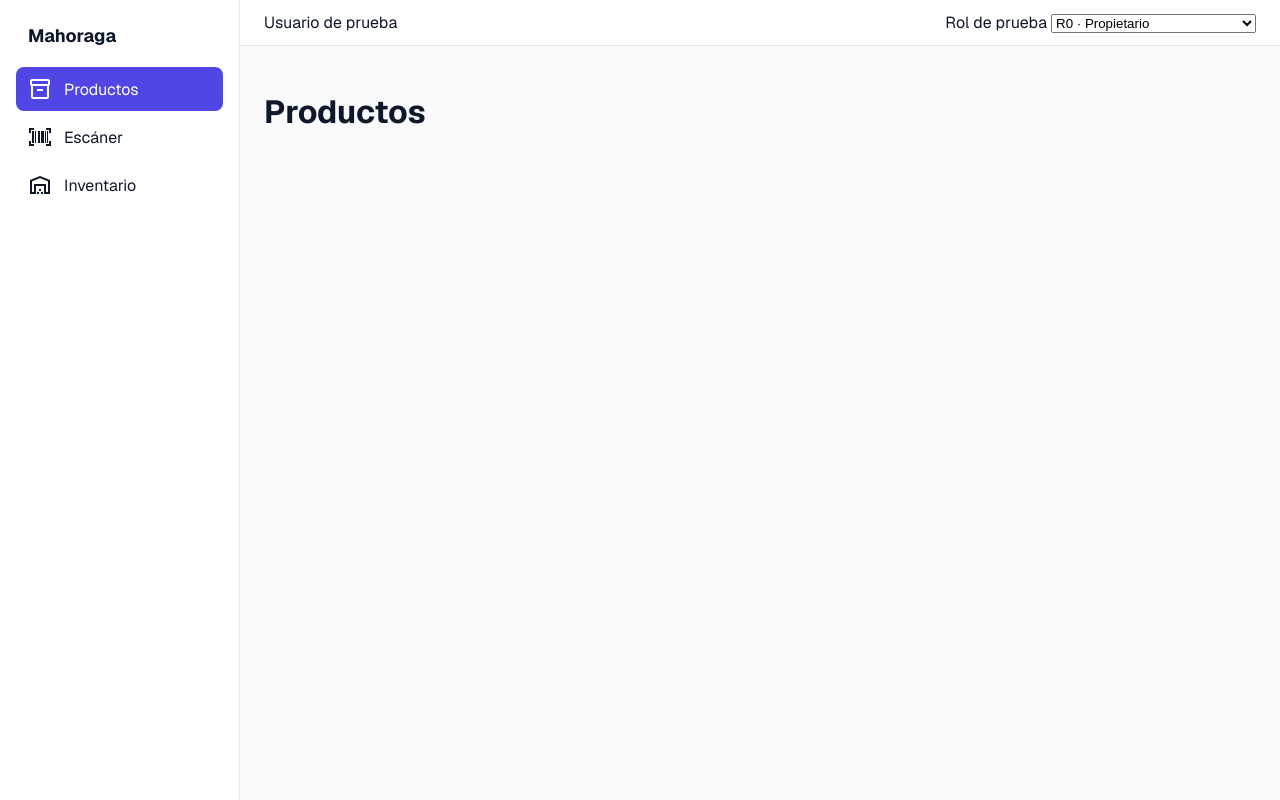
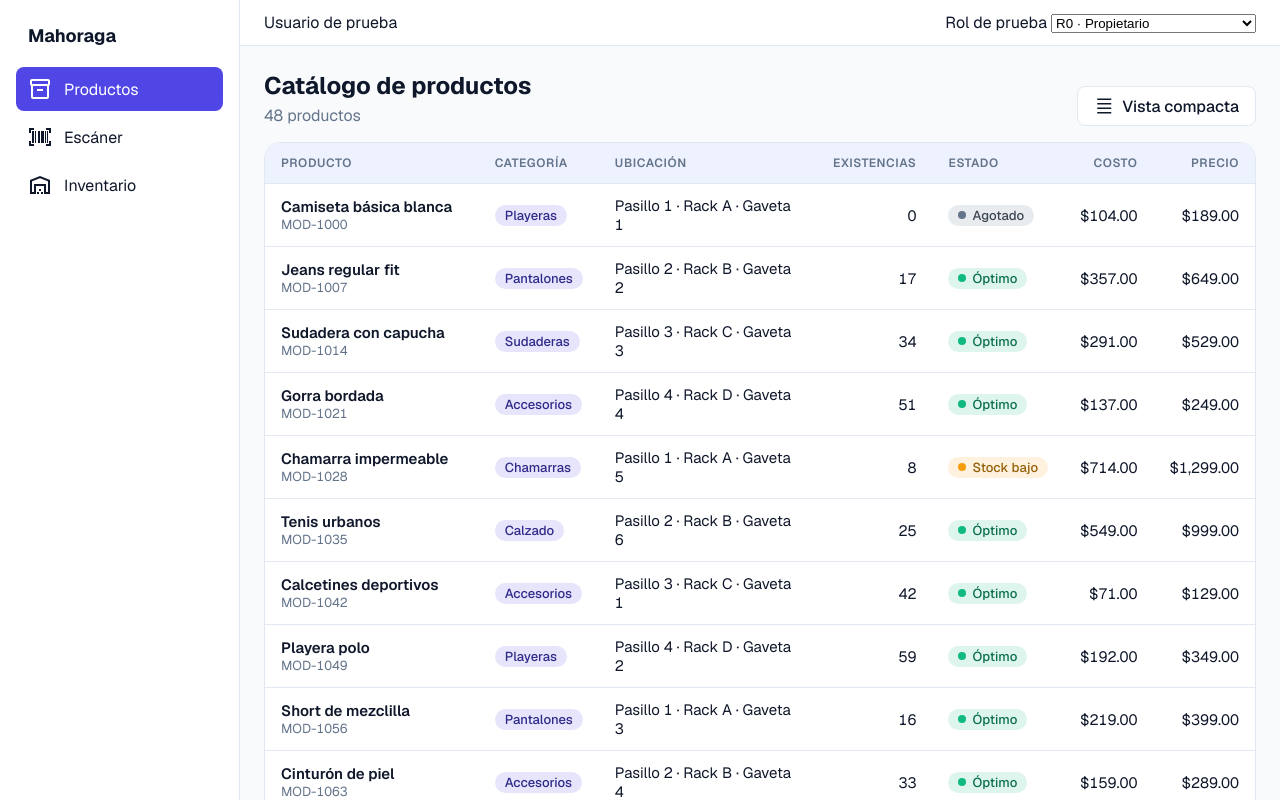
Before and after one commit to IkerSolis/Inventario-Mahoraga-Requiem--GPS, a React (Vite) app: page /productos in a window 1280 px wide. Shown: the top 800 px of the page. Built offline with nearby package versions, Linux system fonts and the light colour scheme.

Commit message:
Productos: tabla con datos simulados, paginación y costo según permiso

```diff
--- a/src/Layout.jsx
+++ b/src/Layout.jsx
@@ -43,7 +43,8 @@ export default function Layout() {
           )}
         </header>
         <main className="layout-principal">
-          <Outlet />
+          {/* key={rol}: al cambiar de rol la página se monta de nuevo y vuelve a pedir sus datos, como tras un nuevo inicio de sesión */}
+          <Outlet key={rol} />
         </main>
       </div>
     </div>
--- /dev/null
+++ b/src/api/mock/productos.js
@@ -0,0 +1,64 @@
+// Simula los endpoints de productos con datos en memoria.
+import { tienePermiso } from './sesion.js'
+
+const base = [
+  { nombre: 'Camiseta básica blanca', categoria: 'Playeras', marca: 'Norte', unidad: 'pieza', precio: 189 },
+  { nombre: 'Jeans regular fit', categoria: 'Pantalones', marca: 'Denim Co', unidad: 'pieza', precio: 649 },
+  { nombre: 'Sudadera con capucha', categoria: 'Sudaderas', marca: 'Norte', unidad: 'pieza', precio: 529 },
+  { nombre: 'Gorra bordada', categoria: 'Accesorios', marca: 'Urbana', unidad: 'pieza', precio: 249 },
+  { nombre: 'Chamarra impermeable', categoria: 'Chamarras', marca: 'Andes', unidad: 'pieza', precio: 1299 },
+  { nombre: 'Tenis urbanos', categoria: 'Calzado', marca: 'Paso', unidad: 'par', precio: 999 },
+  { nombre: 'Calcetines deportivos', categoria: 'Accesorios', marca: 'Paso', unidad: 'paquete', precio: 129 },
+  { nombre: 'Playera polo', categoria: 'Playeras', marca: 'Urbana', unidad: 'pieza', precio: 349 },
+  { nombre: 'Short de mezclilla', categoria: 'Pantalones', marca: 'Denim Co', unidad: 'pieza', precio: 399 },
+  { nombre: 'Cinturón de piel', categoria: 'Accesorios', marca: 'Andes', unidad: 'pieza', precio: 289 },
+  { nombre: 'Bota de trabajo', categoria: 'Calzado', marca: 'Andes', unidad: 'par', precio: 1499 },
+  { nombre: 'Chaleco acolchado', categoria: 'Chamarras', marca: 'Norte', unidad: 'pieza', precio: 799 },
+]
+
+const STOCK_MINIMO = 10
+
+// El backend calcula el estado de stock en la consulta comparando contra el mínimo; aquí lo imitamos
+function calcularEstadoStock(existencias, minimo) {
+  if (existencias === 0) return 'agotado'
+  if (existencias < minimo) return 'bajo'
+  return 'disponible'
+}
+
+const productos = Array.from({ length: 48 }, (_, i) => {
+  const b = base[i % base.length]
+  const existencias = (i * 17) % 60
+  return {
+    id: i + 1,
+    sku: `MOD-${String(1000 + i * 7)}`,
+    nombre: i < base.length ? b.nombre : `${b.nombre} ${Math.floor(i / base.length) + 1}`,
+    categoria: b.categoria,
+    marca: b.marca,
+    unidad: b.unidad,
+    precioCompra: Math.round(b.precio * 0.55),
+    precioVenta: b.precio,
+    existencias,
+    stockMinimo: STOCK_MINIMO,
+    estadoStock: calcularEstadoStock(existencias, STOCK_MINIMO),
+    ubicacion: { pasillo: (i % 4) + 1, rack: 'ABCD'[i % 4], gaveta: (i % 6) + 1 },
+  }
+})
+
+function esperar(datos) {
+  return new Promise((resolver) => setTimeout(() => resolver(datos), 300))
+}
+
+// Igual que el servidor: sin costs.read el costo no viaja en la respuesta
+function quitarCostoSiNoPuede(producto) {
+  if (tienePermiso('costs.read')) return producto
+  const { precioCompra, ...sinCosto } = producto
+  return sinCosto
+}
+
+export function listarProductos({ pagina = 1, porPagina = 25 } = {}) {
+  const inicio = (pagina - 1) * porPagina
+  return esperar({
+    elementos: productos.slice(inicio, inicio + porPagina).map(quitarCostoSiNoPuede),
+    total: productos.length,
+  })
+}
--- a/src/api/mock/sesion.js
+++ b/src/api/mock/sesion.js
@@ -67,7 +67,15 @@ export const PERMISOS_POR_ROL = {
   ],
 }
 
-export function obtenerSesion(rol = 'R0') {
+// Hace las veces de la cookie de sesión: los otros mocks preguntan aquí qué puede el usuario actual
+let rolActual = 'R0'
+
+export function tienePermiso(permiso) {
+  return PERMISOS_POR_ROL[rolActual].includes(permiso)
+}
+
+export function obtenerSesion(rol = rolActual) {
+  rolActual = rol
   const sesion = {
     usuario: { nombre: 'Usuario de prueba' },
     rol,
--- /dev/null
+++ b/src/api/productos.js
@@ -0,0 +1,14 @@
+import { pedir, usarMock } from './cliente.js'
+import * as mock from './mock/productos.js'
+
+// Contrato provisional (falta confirmarlo con Backend 2):
+// GET /api/productos?pagina=1&porPagina=25 → { elementos: [producto, ...], total }
+// producto: { id, sku, nombre, categoria, marca, unidad, precioCompra, precioVenta,
+//             existencias, stockMinimo, estadoStock: 'disponible' | 'bajo' | 'agotado',
+//             ubicacion: { pasillo, rack, gaveta } }
+// Sin el permiso costs.read el servidor no debería mandar precioCompra.
+export function listarProductos({ pagina, porPagina }) {
+  if (usarMock) return mock.listarProductos({ pagina, porPagina })
+  const parametros = new URLSearchParams({ pagina, porPagina })
+  return pedir(`/productos?${parametros}`)
+}
--- /dev/null
+++ b/src/modulos/productos/ProductosPage.css
@@ -0,0 +1,31 @@
+.productos-encabezado {
+  display: flex;
+  flex-wrap: wrap;
+  justify-content: space-between;
+  align-items: flex-end;
+  gap: 1rem;
+  margin-bottom: 1rem;
+}
+
+.productos-encabezado h1 {
+  margin: 0;
+}
+
+.productos-total {
+  margin: 0.25rem 0 0;
+  color: var(--color-texto-suave);
+}
+
+.productos-error {
+  color: color-mix(in srgb, var(--color-critico) 75%, black);
+}
+
+.producto-nombre {
+  font-weight: 600;
+}
+
+.producto-sku {
+  color: var(--color-texto-suave);
+  font-size: 0.8125rem;
+  font-variant-numeric: tabular-nums;
+}
--- a/src/modulos/productos/ProductosPage.jsx
+++ b/src/modulos/productos/ProductosPage.jsx
@@ -1,3 +1,130 @@
+import { useEffect, useState } from 'react'
+import { listarProductos } from '../../api/productos.js'
+import { usePuede } from '../../auth/usePuede.js'
+import Badge from '../../components/Badge.jsx'
+import Boton from '../../components/Boton.jsx'
+import Paginacion from '../../components/Paginacion.jsx'
+import Tabla from '../../components/Tabla.jsx'
+import './ProductosPage.css'
+
+const ESTADOS_STOCK = {
+  disponible: { tono: 'optimo', texto: 'Óptimo' },
+  bajo: { tono: 'alerta', texto: 'Stock bajo' },
+  agotado: { tono: 'neutro', texto: 'Agotado' },
+}
+
+const formatoDinero = new Intl.NumberFormat('es-MX', { style: 'currency', currency: 'MXN' })
+
 export default function ProductosPage() {
-  return <h1>Productos</h1>
+  const puede = usePuede()
+  const [pagina, setPagina] = useState(1)
+  const [porPagina, setPorPagina] = useState(25)
+  const [compacta, setCompacta] = useState(false)
+  const [datos, setDatos] = useState(null)
+  const [cargando, setCargando] = useState(true)
+  const [error, setError] = useState(null)
+
+  useEffect(() => {
+    // Si cambian de página rápido, ignoramos la respuesta vieja que llegue tarde
+    let vigente = true
+    setCargando(true)
+    setError(null)
+    listarProductos({ pagina, porPagina })
+      .then((respuesta) => {
+        if (vigente) setDatos(respuesta)
+      })
+      .catch((e) => {
+        if (vigente) setError(e.message)
+      })
+      .finally(() => {
+        if (vigente) setCargando(false)
+      })
+    return () => {
+      vigente = false
+    }
+  }, [pagina, porPagina])
+
+  const columnas = [
+    {
+      clave: 'nombre',
+      titulo: 'Producto',
+      render: (p) => (
+        <>
+          <div className="producto-nombre">{p.nombre}</div>
+          <div className="producto-sku">{p.sku}</div>
+        </>
+      ),
+    },
+    { clave: 'categoria', titulo: 'Categoría', render: (p) => <Badge tono="info">{p.categoria}</Badge> },
+    {
+      clave: 'ubicacion',
+      titulo: 'Ubicación',
+      render: (p) => `Pasillo ${p.ubicacion.pasillo} · Rack ${p.ubicacion.rack} · Gaveta ${p.ubicacion.gaveta}`,
+    },
+    { clave: 'existencias', titulo: 'Existencias', alinear: 'derecha' },
+    {
+      clave: 'estadoStock',
+      titulo: 'Estado',
+      render: (p) => {
+        const estado = ESTADOS_STOCK[p.estadoStock]
+        return <Badge tono={estado.tono} punto>{estado.texto}</Badge>
+      },
+    },
+    // Solo la UI la oculta; el servidor es quien decide si manda el costo
+    puede('costs.read') && {
+      clave: 'precioCompra',
+      titulo: 'Costo',
+      alinear: 'derecha',
+      render: (p) => (p.precioCompra == null ? '—' : formatoDinero.format(p.precioCompra)),
+    },
+    {
+      clave: 'precioVenta',
+      titulo: 'Precio',
+      alinear: 'derecha',
+      render: (p) => formatoDinero.format(p.precioVenta),
+    },
+  ].filter(Boolean)
+
+  return (
+    <section>
+      <header className="productos-encabezado">
+        <div>
+          <h1>Catálogo de productos</h1>
+          {datos && <p className="productos-total cifra">{datos.total.toLocaleString('es-MX')} productos</p>}
+        </div>
+        <Boton
+          variante="secundario"
+          icono={compacta ? 'density_medium' : 'density_small'}
+          aria-pressed={compacta}
+          onClick={() => setCompacta(!compacta)}
+        >
+          {compacta ? 'Vista normal' : 'Vista compacta'}
+        </Boton>
+      </header>
+
+      {error && <p role="alert" className="productos-error">No se pudieron cargar los productos: {error}</p>}
+      {cargando && !datos && <p>Cargando productos…</p>}
+
+      {datos && (
+        <div aria-busy={cargando}>
+          <Tabla
+            columnas={columnas}
+            filas={datos.elementos}
+            compacta={compacta}
+            mensajeVacio="No hay productos registrados."
+          />
+          <Paginacion
+            pagina={pagina}
+            porPagina={porPagina}
+            totalElementos={datos.total}
+            onCambiar={setPagina}
+            onCambiarPorPagina={(n) => {
+              setPorPagina(n)
+              setPagina(1)
+            }}
+          />
+        </div>
+      )}
+    </section>
+  )
 }
```
Also changed, not shown: 1 other file (tests, documents, lock files or other folders).
